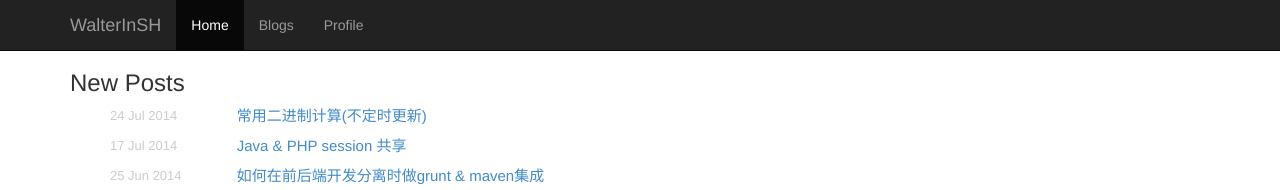
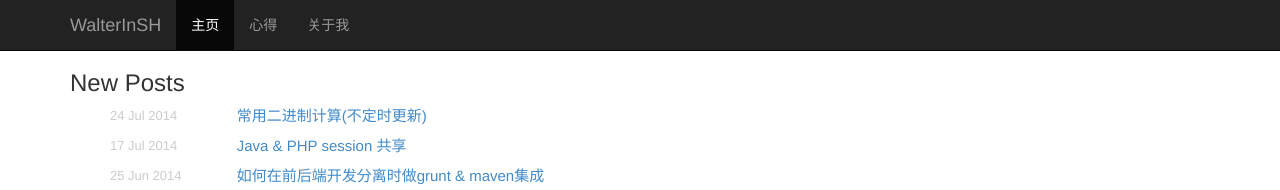
Before and after one commit to WalterInSH/walterinsh.github.io, a Jekyll site: the page built from index.html, in a window 1280 px wide. Shown: the top 190 px of the page. Built offline with Jekyll 4.4.1, drawn with Linux system fonts in a browser that asks for light colours.

Commit message:
change to chinese nav

```diff
--- a/_layouts/blog.html
+++ b/_layouts/blog.html
@@ -24,9 +24,9 @@
 	    </div>
 	    <div class="collapse navbar-collapse">
 	      <ul class="nav navbar-nav">
-	        <li><a href="/">Home</a></li>
-	        <li class="active"><a href="/blogs.html">Blogs</a></li>
-	        <li><a href="/profile.html">Profile</a></li>
+	        <li><a href="/">主页</a></li>
+	        <li class="active"><a href="/blogs.html">心得</a></li>
+	        <li><a href="/profile.html">关于我</a></li>
 	      </ul>
 	    </div>
 	  </div>
--- a/_layouts/homepage.html
+++ b/_layouts/homepage.html
@@ -23,9 +23,9 @@
     </div>
     <div class="collapse navbar-collapse">
       <ul class="nav navbar-nav">
-        <li class="active"><a href="/">Home</a></li>
-        <li><a href="/blogs.html">Blogs</a></li>
-        <li><a href="/profile.html">Profile</a></li>
+        <li class="active"><a href="/">主页</a></li>
+        <li><a href="/blogs.html">心得</a></li>
+        <li><a href="/profile.html">关于我</a></li>
       </ul>
     </div><!--/.nav-collapse -->
   </div>
--- a/_layouts/profile.html
+++ b/_layouts/profile.html
@@ -22,9 +22,9 @@
 	    </div>
 	    <div class="collapse navbar-collapse">
 	      <ul class="nav navbar-nav">
-	        <li><a href="/">Home</a></li>
-	        <li><a href="/blogs.html">Blogs</a></li>
-	        <li class="active"><a href="/profile.html">Profile</a></li>
+	        <li><a href="/">主页</a></li>
+	        <li><a href="/blogs.html">心得</a></li>
+	        <li class="active"><a href="/profile.html">关于我</a></li>
 	      </ul>
 	    </div>
 	  </div>
```
